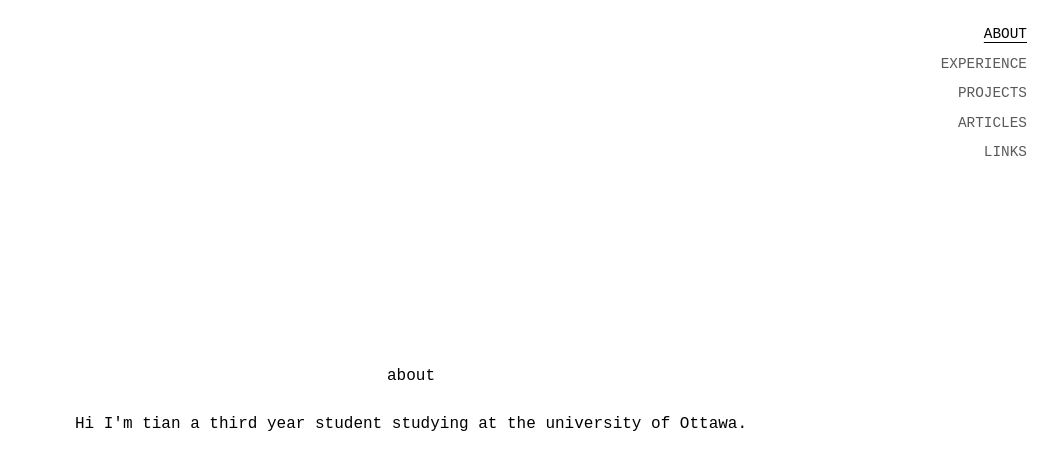
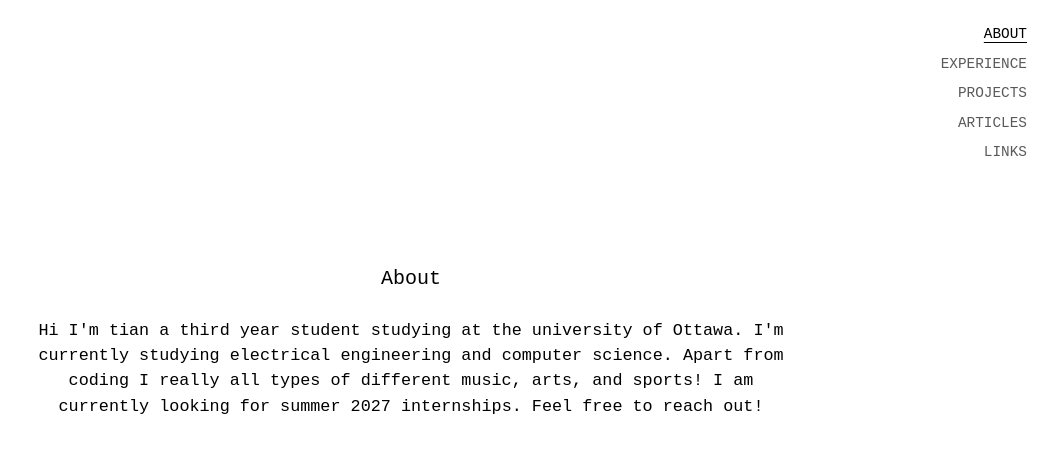
Before and after one commit to tianli08/tians-portfolio, a React (Vite) app: page / in a window 1280 px wide. Both pictures are taken after a click on the element "ABOUT". Shown: the top 470 px of the page, without its empty margins (229-1280 px from the left). Built offline with nearby package versions, Linux system fonts and the light colour scheme.

Commit message:
fixed some font size scaling, messages

```diff
--- a/src/App.tsx
+++ b/src/App.tsx
@@ -2,22 +2,38 @@ import { useState } from "react";
 import "./App.css";
 
 const sections = [
-  { id: "about", title: "about" },
-  { id: "experience", title: "experience" },
-  { id: "projects", title: "projects" },
-  { id: "articles", title: "articles" },
-  { id: "links", title: "links" },
+  { id: "about", title: "About" },
+  { id: "experience", title: "Experience" },
+  { id: "projects", title: "Projects" },
+  { id: "articles", title: "Articles" },
+  { id: "links", title: "Links" },
 ];
 
 const projects = [
-  { title: "static archive", description: "Designed a live monitor that tracks hyped items, keep tracks of profitable items using machine learning on trained datasets to properly notify useful data. Currently sold out." },
-  { title: "dashmind", description: "Built a Python automation system using PyMem and OpenCV to detect gameplay states, and level/attempt starts. Implemented a backtracking input-search algorithm to optimize timings and automate completion of difficult levels." },
-  { title: "(O)inference", description: "Neural network inference optimization done with CUDA." },
-  { title: "hyperpad", description: "Functional embedded xbox controller for disabilities done on Arduino and C++. No latency/fully wireless." },
+  {
+    title: "Static Archive",
+    description: `Distributed SaaS application designed to automate the new listings of hype listings across global marketplaces like Mercari.
+Built machine learning pipeline for specifically trained on archival designers to act as a filter working on 85% of pieces.
+Currently sitting on $20,000 worth of customer spending.`,
+  },
+  {
+    title: "Dashmind",
+    description: `A geometry dash python automation system using PyMem and OpenCV to detect gameplay states, and level/attempt starts.
+Implemented a backtracking input-search algorithm to optimize timings and automate completion of difficult levels.`,
+  },
+  {
+    title: "(O)inference",
+    description: `Neural network inference optimization done with CUDA.`,
+  },
+  {
+    title: "Hyperpad",
+    description: `Functional embedded xbox controller for disabilities done on Arduino and C++.
+No latency/fully wireless along with solving real world problem of disabled tactility.`,
+  },
 ];
 
-const selectedProjectTitlePosition =
-  "fixed left-1/2 top-[38%] -translate-x-1/2";
+const sectionBodyClass = "mt-6 min-h-[12rem] w-full whitespace-pre-line text-center text-[1.05rem]";
+const sectionListClass = "m-0 list-none p-0";
 
 function App() {
   const [activeSection, setActiveSection] = useState<string | null>(null);
@@ -124,58 +140,49 @@ function App() {
 
       {activeSection !== null && (
         <div className="fixed inset-0 z-40 grid place-items-center px-6 text-center font-['Courier_New',_monospace]">
-          <div className="max-w-3xl">
-            {isProjectDetail && (
-              <div className={selectedProjectTitlePosition}>
-                <p>{selectedProject.title}</p>
-              </div>
-            )}
-
-            <h2>
+          <div className="flex h-[34vh] w-full max-w-3xl flex-col items-center justify-start">
+            <h2 className="min-h-[1.5rem] text-[1.25rem]">
               {isProjectDetail
-                ? selectedProject.description
+                ? selectedProject.title
                 : sections.find((s) => s.id === activeSection)?.title}
             </h2>
-            {isProjectDetail && (
-              <button
-                type="button"
-                onClick={() => setSelectedProject(null)}
-                className="mt-2 cursor-pointer text-black opacity-65 transition-all duration-300 hover:opacity-100 hover:underline hover:decoration-1 hover:underline-offset-4"
-              >
-                back
-              </button>
-            )}
 
             {activeSection === "about" && (
-              <div>
-                <br />
+              <div className={sectionBodyClass}>
                 <p>
                   Hi I'm tian a third year student studying at the university of
-                  Ottawa.
+                  Ottawa. I'm currently studying electrical engineering and computer science.
+                  Apart from coding I really all types of different music, arts, and sports!
+                  I am currently looking for summer 2027 internships. Feel free to reach out!
                 </p>
               </div>
             )}
 
             {activeSection === "experience" && (
-              <div>
-                <br />
+              <div className={sectionBodyClass}>
                 <p>Qualcomm - Systems Software Engineer Intern</p>
-                <ul className="">
-                  <p>
-                    Building internal LLM devtools, python automation for
-                    software and hardware validation, and automated log and
-                    debug parsers.
-                  </p>
-                </ul>
+                <p>
+                  Building internal LLM devtools, python automation for software
+                  and hardware validation, and automated log and debug parsers.
+                </p>
               </div>
             )}
 
             {activeSection === "projects" && (
-              <div>
-                {!isProjectDetail && (
+              <div className={sectionBodyClass}>
+                {isProjectDetail ? (
                   <>
-                    <br />
-                  <ul>
+                    <p>{selectedProject.description}</p>
+                    <button
+                      type="button"
+                      onClick={() => setSelectedProject(null)}
+                      className="mt-6 cursor-pointer text-black opacity-65 transition-all duration-300 hover:opacity-100 hover:underline hover:decoration-1 hover:underline-offset-4"
+                    >
+                      back
+                    </button>
+                  </>
+                ) : (
+                  <ul className={sectionListClass}>
                     {projects.map((project) => (
                       <li key={project.title}>
                         <button
@@ -188,15 +195,13 @@ function App() {
                       </li>
                     ))}
                   </ul>
-                  </>
                 )}
               </div>
             )}
 
             {activeSection === "articles" && (
-              <div>
-                <br />
-                <ul>
+              <div className={sectionBodyClass}>
+                <ul className={sectionListClass}>
                   <li>multi model orchestration: how to reduce limits</li>
                   <li>memory vs cv for game test</li>
                 </ul>
@@ -204,21 +209,22 @@ function App() {
             )}
 
             {activeSection === "links" && (
-              <div>
-                <br />
-                <ul>
-                  <p>
+              <div className={sectionBodyClass}>
+                <ul className={sectionListClass}>
+                  <li>
                     <a href="https://github.com/tianli08">
                       https://github.com/tianli08
                     </a>
-                  </p>
-                  <p>
-                    <a href="https://www.linkedin.com/in/tianli181/"
-                    className="text-[2.5vw] sm:text-base">
+                  </li>
+                  <li>
+                    <a
+                      href="https://www.linkedin.com/in/tianli181/"
+                      className="text-[2.5vw] sm:text-base"
+                    >
                       https://www.linkedin.com/in/tianli181/
                     </a>
-                  </p>
-                  <p>tli181@uottawa.ca</p>
+                  </li>
+                  <li>tli181@uottawa.ca</li>
                 </ul>
               </div>
             )}
```
Also changed, not shown: 1 other file (tests, documents, lock files or other folders).
